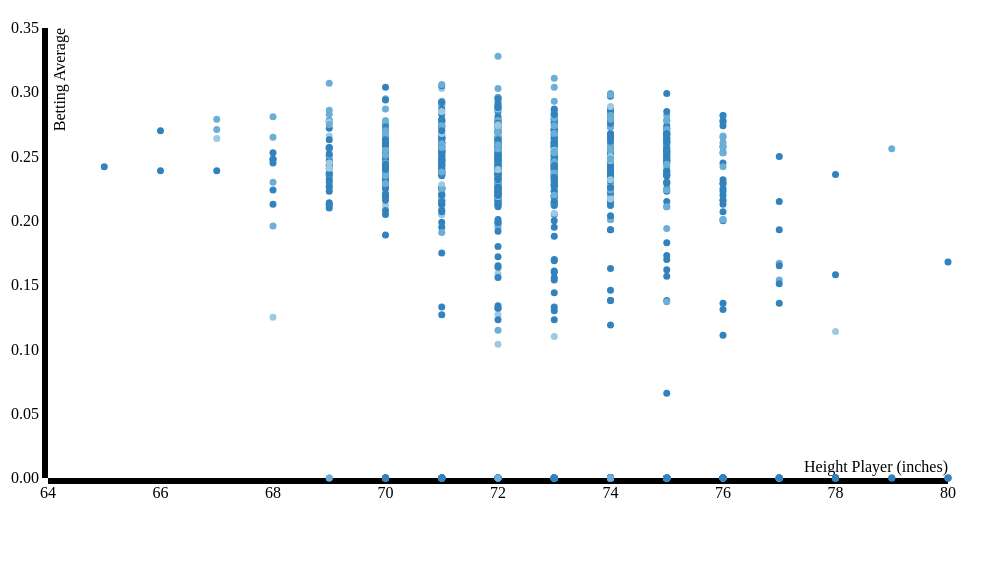
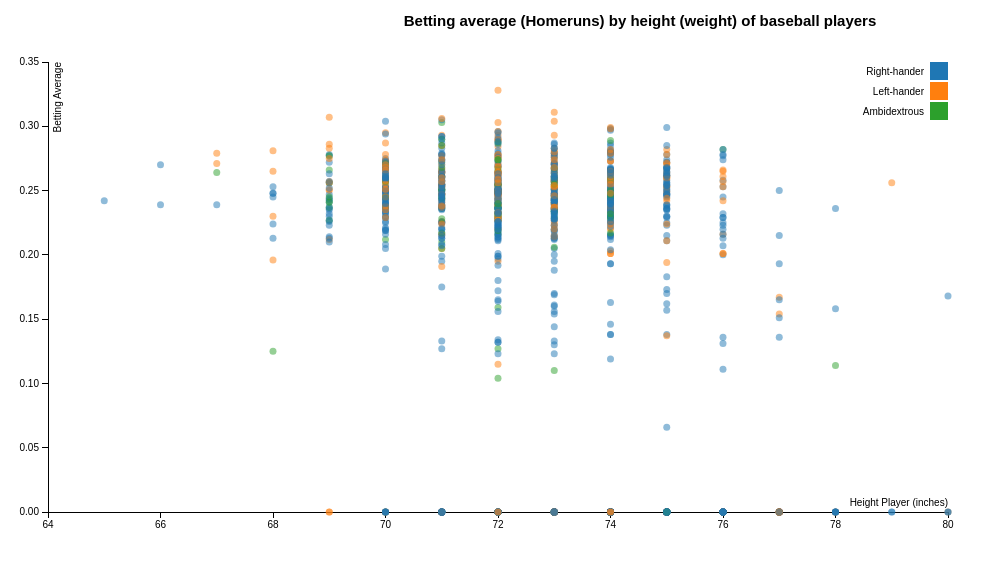
Before and after one commit to PelJon/udacity_data_visualization, a plain HTML site: page index.html in a window 1280 px wide. Shown: the whole page, without its empty margins (0-1008 px from the left). Drawn offline with nearby package versions, Linux system fonts and the light colour scheme.

Commit message:
mouseover function

```diff
--- a/index.html
+++ b/index.html
@@ -3,8 +3,38 @@
 <head>
   <meta charset="utf-8">
   <script src="http://d3js.org/d3.v3.min.js"></script>
+  <style>
+    div.tooltip {
+      position: absolute;
+      text-align: left;
+      width: 120px;
+      height: 70px;
+      padding: 2px;
+      font: 12px sans-serif;
+      background: lightsteelblue;
+      border: 0px;
+      border-radius: 8px;
+      pointer-events: none;
+    }
+    body {
+      font: 10px sans-serif;
+    }
+    .axis path,
+    .axis line {
+      fill: none;
+      stroke: #000;
+      shape-rendering: crispEdges;
+    }
+  </style>
   <script type="text/javascript">
     function draw(baseball_data) {
+
+        //create headline for visualization
+        d3.select("body")
+          .append("h2")
+          .text("Betting average (Homeruns) by height (weight) of baseball players")
+          .style("text-align", "center");
+
         //create the dimensions for the diagram
         var margin = {top: 20, right: 20, bottom: 30, left: 40},
           width = 960 - margin.left - margin.right,
@@ -15,7 +45,7 @@
                 .range([0, width]);
         var y = d3.scale.linear()
                 .range([height, 0]);
-        var color = d3.scale.category20c();
+        var color = d3.scale.category10();
 
         //initialization of the x and y Axis in the scatterplot
         var xAxis = d3.svg.axis()
@@ -24,6 +54,11 @@
         var yAxis = d3.svg.axis()
                 .scale(y)
                 .orient("left");
+
+        // Define the div for the mouseover-function
+        var div = d3.select("body").append("div")
+          .attr("class", "tooltip")
+          .style("opacity", 0);
 
         //initialization of the svg object containing the diagram
         var svg = d3.select("body").append("svg")
@@ -76,12 +111,14 @@
           .style("text-anchor", "end")
           .text("Betting Average")
 
+        //apend dots on the scatterplot
         svg.selectAll(".dot")
           .data(baseball_data)
           .enter()
           .append("circle")
           .attr("class", "dot")
           .attr("r", 3.5)
+          .attr("opacity", 0.5)
           .attr("cx", function(d) {
             return x(d.height);
           })
@@ -90,7 +127,52 @@
          })
          .style("fill", function(d) {
            return color(d.handedness);
+         })
+         //mouseover to get the name and more information by the player
+         .on("mouseover", function (d) {
+           div.transition()
+              .duration(200)
+              .style("opacity", 0.9);
+           div.html("<b>" + d["name"] + ":" + "</b>" + "<br/>"  + "Height" + d["height"] + " (inch)" + "<br/>"  + "Weight" + d["weight"] + " (lb)" + "<br/>"  + "Batting Average "
+           + d["avg"] + "<br/>" + "Home runs" + d['HR'])
+              .style("left", (d3.event.pageX) + "px")
+              .style("top", (d3.event.pageY - 28) + "px");
+         })
+         .on("mouseout", function(d) {
+            div.transition()
+                .duration(500)
+                .style("opacity", 0);
          });
+
+         //add legend to the visualization
+         var legend = svg.selectAll(".legend")
+          .data(color.domain())
+          .enter()
+          .append("g")
+          .attr("class", "legend")
+          .attr("transform", function(d, i) { return "translate(0," + i * 20 + ")"; });
+
+        legend.append("rect")
+          .attr("x", width - 18)
+          .attr("width", 18)
+          .attr("height", 18)
+          .style("fill", color);
+
+        legend.append("text")
+          .attr("x", width - 24)
+          .attr("y", 9)
+          .attr("dy", ".35em")
+          .style("text-anchor", "end")
+          .text(function(d) {
+            var handedness_player = d
+            if (handedness_player == "R") {
+              return "Right-hander";
+            } else if (handedness_player == "L") {
+              return "Left-hander";
+            } else {
+              return "Ambidextrous";
+            }
+          });
     };
   </script>
 </head>
```
Also changed, not shown: 1 other file.
